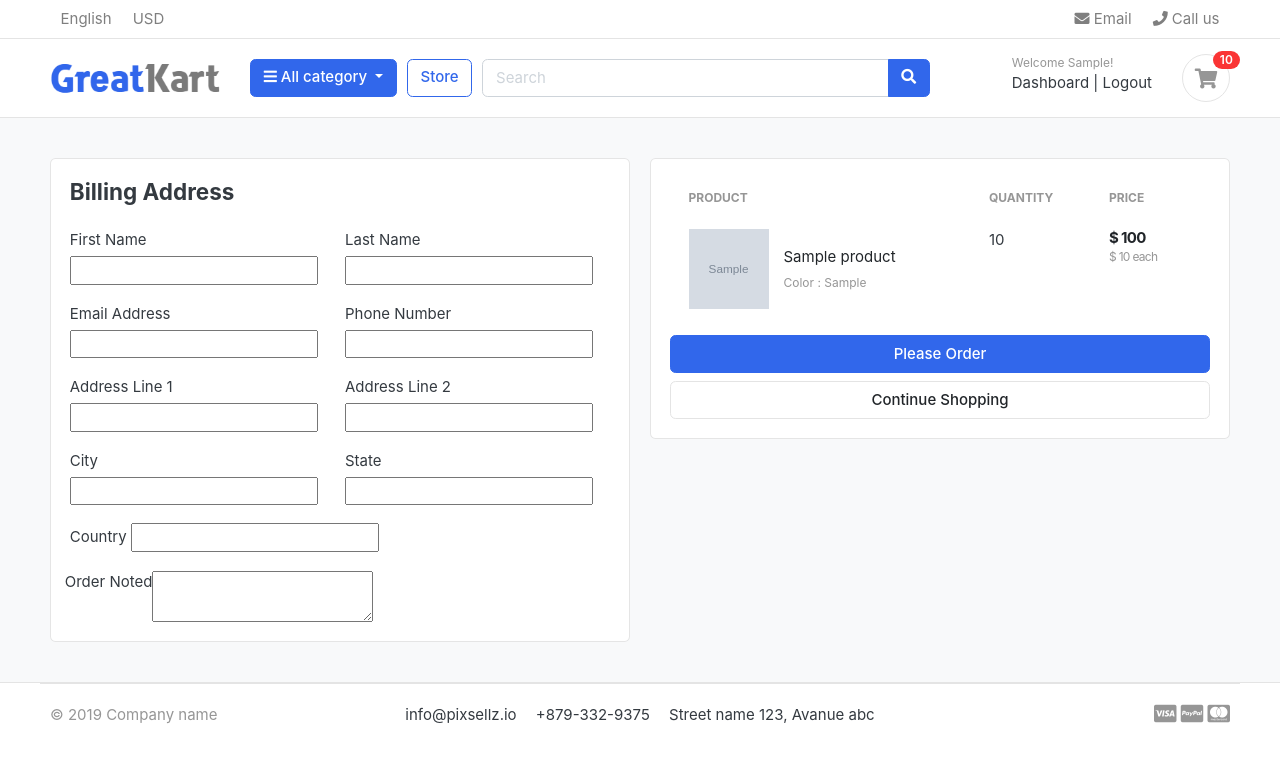
After one commit to Codes-Talent/Ekart-django, a Django app: page /cart/checkout/ in a window 1280 px wide. The commit adds this page. Shown: the top 763 px of the page. Run offline with Django 3.2, Linux system fonts and the light colour scheme; a user stored in the database is signed in; tables that the repository leaves empty hold one stand-in row (values such as "Sample post"); grey boxes marked "Sample" are stand-in pictures; some libraries are stand-ins or nearby versions; some web fonts are replaced.

Commit message:
handled cart and checkout page for the logged in users

```diff
--- a/carts/context_processors.py
+++ b/carts/context_processors.py
@@ -8,7 +8,10 @@ def counter(request):
     else:
         try:
             cart = Cart.objects.filter(cart_id=_cart_id(request))
-            cart_items = CartItem.objects.all().filter(cart=cart[:1])
+            if request.user.is_authenticated:
+                cart_items = CartItem.objects.all().filter(user=request.user)
+            else:
+                cart_items = CartItem.objects.all().filter(cart=cart[:1])
             for cart_item in cart_items:
                 cart_count += cart_item.quantity
         except Cart.DoesNotExist:
--- a/carts/models.py
+++ b/carts/models.py
@@ -1,6 +1,7 @@
 from statistics import quantiles
 from django.db import models
 from store.models import Product, Variation
+from accounts.models import Account
 # Create your models here.
 
 class Cart(models.Model):
@@ -13,9 +14,10 @@ class Cart(models.Model):
 
 
 class CartItem(models.Model):
+    user = models.ForeignKey(Account, on_delete=models.CASCADE, null=True)
     product = models.ForeignKey(Product, on_delete=models.CASCADE)
     variations = models.ManyToManyField(Variation, blank=True)
-    cart = models.ForeignKey(Cart, on_delete=models.CASCADE)
+    cart = models.ForeignKey(Cart, on_delete=models.CASCADE, null=True)
     quantity = models.IntegerField()
     is_active = models.BooleanField(default=True)
 
--- a/carts/urls.py
+++ b/carts/urls.py
@@ -7,4 +7,7 @@ urlpatterns = [
     path('remove_cart/<int:product_id>/<int:cart_item_id>/', views.remove_cart, name='remove_cart'),
     path('remove_cart_item/<int:product_id>/<int:cart_item_id>/', views.remove_cart_item, name='remove_cart_item'),
 
+    path('checkout/', views.checkout, name='checkout'),
+
+
 ]
--- a/carts/views.py
+++ b/carts/views.py
@@ -1,8 +1,11 @@
+from multiprocessing import current_process
 from django.http import HttpResponse
 from django.shortcuts import redirect, render, get_object_or_404
 from store.models import Product, Variation
 from .models import Cart, CartItem
 from django.core.exceptions import ObjectDoesNotExist
+
+from django.contrib.auth.decorators import login_required
 
 # Create your views here.
 
@@ -13,73 +16,133 @@ def _cart_id(request):
     return cart
 
 def add_cart(request, product_id):
-    product = Product.objects.get(id=product_id)
-    product_variation = []
-    if request.method == 'POST':
-        for item in request.POST:
-            key = item
-            value = request.POST[key]
+    current_user = request.user
+    product = Product.objects.get(id=product_id) #get the Product
+    # if the user is authenticated
+    if current_user.is_authenticated:
+        product_variation = []
+        if request.method == 'POST':
+            for item in request.POST:
+                key = item
+                value = request.POST[key]
 
-            try:
-                variaton = Variation.objects.get(product=product, variation_category__iexact = key, variation_value__iexact = value)
-                product_variation.append(variaton)
-            except:
-                pass
+                try:
+                    variation = Variation.objects.get(product=product, variation_category__iexact = key, variation_value__iexact = value)
+                    product_variation.append(variation)
+                except:
+                    pass
 
 
-    try:
-        cart = Cart.objects.get(cart_id=_cart_id(request)) # get the cart using cart_id present in the session
-    except Cart.DoesNotExist:
-        cart = Cart.objects.create(
-            cart_id = _cart_id(request)
-        )
-    cart.save()
+        is_cart_item_exists = CartItem.objects.filter(product=product, user=current_user).exists()
+        if is_cart_item_exists:
+            cart_item = CartItem.objects.filter(product=product, user=current_user)
+            # existing variations -> Database
+            # Current Variations -> product_variation
+            # Item id -> coming from Database
+            ex_var_list = []
+            id = []
+            for item in cart_item:
+                existing_variation = item.variations.all()
+                ex_var_list.append(list(existing_variation))
+                id.append(item.id)
 
-    is_cart_item_exists = CartItem.objects.filter(product=product, cart=cart).exists()
-    if is_cart_item_exists:
-        cart_item = CartItem.objects.filter(product=product, cart=cart)
-        # existing variations -> Database
-        # Current Variations -> product_variation
-        # Item id -> coming from Database
-        ex_var_list = []
-        id = []
-        for item in cart_item:
-            existing_variation = item.variations.all()
-            ex_var_list.append(list(existing_variation))
-            id.append(item.id)
-        print(ex_var_list)
+            if product_variation in  ex_var_list:
+                # increase the cart item quantity
+                index = ex_var_list.index(product_variation)
+                item_id = id[index]
+                item = CartItem.objects.get(product=product, id=item_id)
+                item.quantity += 1
+                item.save()
+            else:
+                # create a new cart item
+                item = CartItem.objects.create(product=product, quantity=1, user=current_user)
+                if len(product_variation)>0:
+                    item.variations.clear()
+                    item.variations.add(*product_variation)
+                item.save()
+        else:
+            cart_item = CartItem.objects.create(
+                product = product,
+                quantity = 1,
+                user = current_user,
+            )
+            if len(product_variation)>0:
+                cart_item.variations.clear()
+                cart_item.variations.add(*product_variation)
+            cart_item.save()
+        return redirect('cart')
+    # if the user is not authenticated
+    else:
+        product_variation = []
+        if request.method == 'POST':
+            for item in request.POST:
+                key = item
+                value = request.POST[key]
 
-        if product_variation in  ex_var_list:
-            # increase the cart item quantity
-            index = ex_var_list.index(product_variation)
-            item_id = id[index]
-            item = CartItem.objects.get(product=product, id=item_id)
-            item.quantity += 1
-            item.save()
+                try:
+                    variaton = Variation.objects.get(product=product, variation_category__iexact = key, variation_value__iexact = value)
+                    product_variation.append(variaton)
+                except:
+                    pass
+
+
+        try:
+            cart = Cart.objects.get(cart_id=_cart_id(request)) # get the cart using cart_id present in the session
+        except Cart.DoesNotExist:
+            cart = Cart.objects.create(
+                cart_id = _cart_id(request)
+            )
+        cart.save()
+
+        is_cart_item_exists = CartItem.objects.filter(product=product, cart=cart).exists()
+        if is_cart_item_exists:
+            cart_item = CartItem.objects.filter(product=product, cart=cart)
+            # existing variations -> Database
+            # Current Variations -> product_variation
+            # Item id -> coming from Database
+            ex_var_list = []
+            id = []
+            for item in cart_item:
+                existing_variation = item.variations.all()
+                ex_var_list.append(list(existing_variation))
+                id.append(item.id)
+            print(ex_var_list)
+
+            if product_variation in  ex_var_list:
+                # increase the cart item quantity
+                index = ex_var_list.index(product_variation)
+                item_id = id[index]
+                item = CartItem.objects.get(product=product, id=item_id)
+                item.quantity += 1
+                item.save()
+            else:
+                # create a new cart item
+                item = CartItem.objects.create(product=product, quantity=1, cart=cart)
+                if len(product_variation)>0:
+                    item.variations.clear()
+                    item.variations.add(*product_variation)
+                item.save()
         else:
-            # create a new cart item
-            item = CartItem.objects.create(product=product, quantity=1, cart=cart)
+            cart_item = CartItem.objects.create(
+                product = product,
+                quantity = 1,
+                cart = cart,
+            )
             if len(product_variation)>0:
-                item.variations.clear()
-                item.variations.add(*product_variation)
-            item.save()
-    else:
-        cart_item = CartItem.objects.create(
-            product = product,
-            quantity = 1,
-            cart = cart,
-        )
-        if len(product_variation)>0:
-            cart_item.variations.clear()
-            cart_item.variations.add(*product_variation)
-        cart_item.save()
-    return redirect('cart')
+                cart_item.variations.clear()
+                cart_item.variations.add(*product_variation)
+            cart_item.save()
+        return redirect('cart')
 
 def remove_cart(request, product_id, cart_item_id):
-    cart = Cart.objects.get(cart_id=_cart_id(request))
+
     product = get_object_or_404(Product, id=product_id)
     try:
-        cart_item = CartItem.objects.get(product=product, cart=cart, id=cart_item_id)
+        if request.user.is_authenticated:
+            cart_item = CartItem.objects.get(product=product, user=request.user, id=cart_item_id)
+        else:
+            cart = Cart.objects.get(cart_id=_cart_id(request))
+            cart_item = CartItem.objects.get(product=product, cart=cart, id=cart_item_id)
         if cart_item.quantity > 1:
             cart_item.quantity -= 1
             cart_item.save()
@@ -90,9 +153,12 @@ def remove_cart(request, product_id, cart_item_id):
     return redirect('cart')
 
 def remove_cart_item(request, product_id, cart_item_id):
-    cart = Cart.objects.get(cart_id=_cart_id(request))
     product = get_object_or_404(Product, id=product_id)
-    cart_item = CartItem.objects.get(product=product, cart=cart, id=cart_item_id)
+    if request.user.is_authenticated:
+        cart_item = CartItem.objects.get(product=product, user=request.user, id=cart_item_id)
+    else:
+        cart = Cart.objects.get(cart_id=_cart_id(request))
+        cart_item = CartItem.objects.get(product=product, cart=cart, id=cart_item_id)
     cart_item.delete()
     return redirect('cart')
 
@@ -100,8 +166,11 @@ def cart(request, total=0, quantity=0, cart_items=None):
     try:
         tax = 0
         grand_total = 0
-        cart = Cart.objects.get(cart_id=_cart_id(request))
-        cart_items = CartItem.objects.filter(cart=cart, is_active=True)
+        if request.user.is_authenticated:
+            cart_items = CartItem.objects.filter(user=request.user, is_active=True)
+        else:
+            cart = Cart.objects.get(cart_id=_cart_id(request))
+            cart_items = CartItem.objects.filter(cart=cart, is_active=True)
         for cart_item in cart_items:
             total += (cart_item.product.price * cart_item.quantity)
             quantity += cart_item.quantity
@@ -118,3 +187,31 @@ def cart(request, total=0, quantity=0, cart_items=None):
         'grand_total' : grand_total
     }
     return render(request, 'store/cart.html', context)
+
+
+@login_required(login_url="login")
+def checkout(request, total=0, quantity=0, cart_items=None):
+    try:
+        tax = 0
+        grand_total = 0
+        if request.user.is_authenticated:
+            cart_items = CartItem.objects.filter(user=request.user, is_active=True)
+        else:
+            cart = Cart.objects.get(cart_id=_cart_id(request))
+            cart_items = CartItem.objects.filter(cart=cart, is_active=True)
+        for cart_item in cart_items:
+            total += (cart_item.product.price * cart_item.quantity)
+            quantity += cart_item.quantity
+        tax = (2*total)/100
+        grand_total = tax + total
+    except ObjectDoesNotExist:
+        pass
+
+    context = {
+        'total' : total,
+        'quantity': quantity,
+        'cart_items' : cart_items,
+        'tax' : tax,
+        'grand_total' : grand_total
+    }
+    return render(request, 'store/checkout.html', context)
--- a/templates/store/cart.html
+++ b/templates/store/cart.html
@@ -103,7 +103,7 @@
                 <p class="text-center mb-3">
                     <img src="{% static './images/misc/payments.png' %} " height="26">
                 </p>
-                <a href="./place-order.html" class="btn btn-primary btn-block"> Checkout </a>
+                <a href="{% url 'checkout' %}" class="btn btn-primary btn-block"> Checkout </a>
                 <a href="{% url 'store' %}" class="btn btn-light btn-block">Continue Shopping</a>
             </div> <!-- card-body.// -->
             </div> <!-- card.// -->
--- /dev/null
+++ b/templates/store/checkout.html
@@ -0,0 +1,134 @@
+{% extends 'base.html' %}
+{% load static %}
+
+{% block content %}
+
+<section class="section-content padding-y bg">
+    <div class="container">
+
+
+    <!-- ============================ COMPONENT 1 ================================= -->
+
+    <div class="row">
+        <aside class="col-lg-6">
+    <div class="card">
+    <div class="card-body">
+        <h4 class="card-title mb-4">Billing Address</h4>
+        <form action="" method="POST">
+            {% csrf_token %}
+            <div class="form-row">
+                <div class="col form-group">
+                    <label for="">First Name</label>
+                    <input type="text" name="first_name" class="form_control" required>
+                </div>
+                <div class="col form-group">
+                    <label for="">Last Name</label>
+                    <input type="text" name="last_name" class="form_control" required>
+                </div>
+            </div>
+            <div class="form-row">
+                <div class="col form-group">
+                    <label for="">Email Address</label>
+                    <input type="email" name="email" class="form_control" required>
+                </div>
+                <div class="col form-group">
+                    <label for="">Phone Number</label>
+                    <input type="text" name="phone" class="form_control" required>
+                </div>
+            </div>
+            <div class="form-row">
+                <div class="col form-group">
+                    <label for="">Address Line 1</label>
+                    <input type="text" name="address_line_1" class="form_control" required>
+                </div>
+                <div class="col form-group">
+                    <label for="">Address Line 2</label>
+                    <input type="text" name="address_line_2" class="form_control">
+                </div>
+            </div>
+            <div class="form-row">
+                <div class="col form-group">
+                    <label for="">City</label>
+                    <input type="text" name="city" class="form_control" required>
+                </div>
+                <div class="col form-group">
+                    <label for="">State</label>
+                    <input type="text" name="state" class="form_control" required>
+                </div>
+                <div class="col form-group">
+                    <label for="">Country</label>
+                    <input type="text" name="country" class="form_control">
+                </div>
+            </div>
+                <div class="form-row">
+                    <label for="">Order Noted</label>
+                    <textarea name="order_note" rows="2" class="form_control"></textarea>
+                </div>
+
+
+    </div>
+    </div> <!-- card.// -->
+
+        </aside> <!-- col.// -->
+        <aside class="col-lg-6">
+
+            <div class="card">
+            <div class="card-body">
+                <table class="table table-borderless table-shopping-cart">
+                    <thead class="text-muted">
+                    <tr class="small text-uppercase">
+                      <th scope="col">Product</th>
+                      <th scope="col" width="120">Quantity</th>
+                      <th scope="col" width="120">Price</th>
+                    </tr>
+                    </thead>
+                    <tbody>
+
+                    {% for cart_item in cart_items %}
+                    <tr>
+                        <td>
+                            <figure class="itemside align-items-center">
+                                <div class="aside"><img src="{{ cart_item.product.images.url }}" class="img-sm"></div>
+                                <figcaption class="info">
+                                    <a href="{{ cart_item.product.get_url }}" class="title text-dark">{{ cart_item.product.product_name }}</a>
+                                    <p class="text-muted small">
+                                        {% if cart_item.variations.all %}
+                                            {% for item in cart_item.variations.all %}
+                                                {{item.variation_category | capfirst}} : {{item.variation_value | capfirst}} <br>
+                                            {% endfor %}
+                                        {% endif %}
+                                    </p>
+                                </figcaption>
+                            </figure>
+                        </td>
+                        <td>
+                           <label for="">{{cart_item.quantity}}</label>
+                        </td>
+                        <td>
+                            <div class="price-wrap">
+                                <var class="price">$ {{ cart_item.sub_total }}</var>
+                                <small class="text-muted"> $ {{ cart_item.product.price }} each </small>
+                            </div> <!-- price-wrap .// -->
+                        </td>
+
+                    </tr>
+                    {% endfor %}
+
+                    </tbody>
+                    </table>
+                <button type="submit" name="submit" class="btn btn-primary btn-block">Please Order</button>
+                <a href="{% url 'store' %}" class="btn btn-light btn-block">Continue Shopping</a>
+            </form>
+            </div> <!-- card-body.// -->
+            </div> <!-- card.// -->
+
+    </aside> <!-- col.// -->
+
+    </div> <!-- row.// -->
+
+    <!-- ============================ COMPONENT 1 END .// ================================= -->
+
+    </div> <!-- container .//  -->
+    </section>
+
+{% endblock content %}
```
Also changed, not shown: accounts/views.py (+62 -1 lines), carts/migrations/0004_auto_20220813_1341.py (added).
